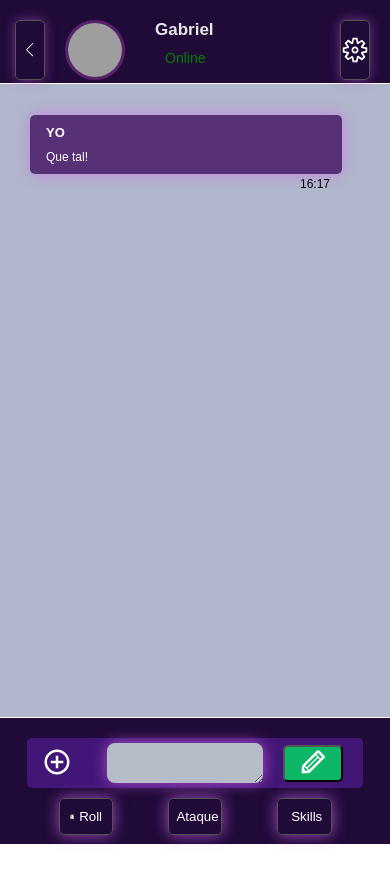
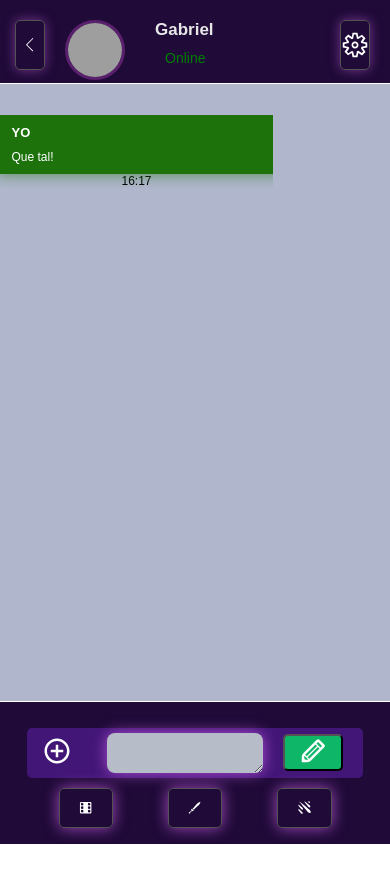
Before and after one commit to sirsantoii-rgb/Trabajo-Practico-React-Gabriel-Santomero, a React (Vite) app: page /contacto/1 in a window 390 px wide. Shown: the top 882 px of the page. Built offline with nearby package versions, Linux system fonts and the light colour scheme; grey boxes are pictures that could not be loaded.

Commit message:
6-10 funcionando 1

```diff
--- a/src/Components/ChatWindow/ChatWindow.css
+++ b/src/Components/ChatWindow/ChatWindow.css
@@ -6,8 +6,15 @@
 
 .menssage__screen{
     position: absolute;
-    width: 100%;
+    width: 70vw;
     height: 100%;
     top: 100px;
     overflow-y: scroll;
 }
+
+/* ----------------------responsive 900px---------------- */
+@media screen and (max-width: 900px){
+    .menssage__screen{
+    width: 100vw;
+    }
+}
--- a/src/Components/MensajeScreen/FormMenssage/FormMenssage.css
+++ b/src/Components/MensajeScreen/FormMenssage/FormMenssage.css
@@ -56,7 +56,6 @@
 
 .form__menssage-emoji{
     width: 60px;
-    /* margin-right: 20px; */
     border: none;
     font-size: 15px;
     background-color: rgba(14, 182, 104, 0) ;
@@ -113,3 +112,12 @@
     }
 
 }
+
+/* ----------------------responsive 900px---------------- */
+
+@media screen and (max-width: 900px){
+    .form__menssage-container{
+    height: 17vh;
+    bottom: 0px;
+}
+}
--- a/src/Components/MensajeScreen/FormMenssage/FormMenssage.jsx
+++ b/src/Components/MensajeScreen/FormMenssage/FormMenssage.jsx
@@ -60,14 +60,14 @@ const FormMenssage = ({ onCreateNewMessage }) => {
         </form>
       </div>
       <div className='form__menssage__buttons'>
-        <button type="button" className='form__menssage__buttons__roll' onClick={toggleDiceMenu}>
-          <GiDiceSixFacesSix /> Roll
+        <button type="button" className='form__menssage__buttons__roll ' onClick={toggleDiceMenu}>
+          <GiDiceSixFacesSix /> <span className='display__none'>Roll</span>
         </button>
         <button type="button" className='form__menssage__buttons__roll' onClick={toggleAtackMenu}>
-          <GiGladius /> Ataque
+          <GiGladius /> <span className='display__none'> Ataque </span>
         </button>
         <button type="button" className='form__menssage__buttons__roll' onClick={toggleSkillsMenu}>
-          <GiHeavyRain /> Skills
+          <GiHeavyRain /> <span className='display__none'> Skills </span>
         </button>
       </div>
 
--- a/src/Components/MensajeScreen/HeaderMenssage/HeaderMenssage.css
+++ b/src/Components/MensajeScreen/HeaderMenssage/HeaderMenssage.css
@@ -165,7 +165,7 @@
     }
 
     .header__stats-button{
-        height: 60px;
+        height: 50px;
         width: 30px;
         display: flex;
         align-items: center;
@@ -173,7 +173,7 @@
     }
 
     .header__user__back{
-        height: 60px;
+        height: 50px;
         width: 30px;
         display: flex;
         align-items: center;
@@ -184,3 +184,34 @@
         display: none;
     }
 }
+/* ----------------------responsive 320px---------------- */
+@media screen and (max-width: 320px){
+        .header__stats-button{
+        height: 30px;
+        width: 30px;
+        display: flex;
+        align-items: center;
+        justify-content: center;
+    }
+
+        .header__user__back{
+        height: 30px;
+        width: 30px;
+        display: flex;
+        align-items: center;
+        justify-content: center;
+    }
+
+    .header__user__image{
+    width: 40px;
+    height: 40px;
+    margin-left: 20px;
+    border-radius: 50%;
+    border: 3px solid rgb(91, 32, 109);
+    position: relative;
+    }
+
+    .header__user__info_container{
+    gap: 0px;
+    }
+}
--- a/src/Components/MensajeScreen/MenssageCard/MenssageCard.css
+++ b/src/Components/MensajeScreen/MenssageCard/MenssageCard.css
@@ -1,7 +1,18 @@
+
+.menssage__card__container{
+    display: flex;
+    flex-direction: column;
+    align-items: center;
+    justify-content: center;
+    left: 10px;
+
+}
+
 .menssage__card{
+
     min-height: 20%;
     width: 40%;
-    background-color: rgb(87, 49, 117);
+    background-color: rgb(41, 23, 54);
     border-radius: 5px ;
     border: 1px solid rgb(214, 101, 240,);
     margin-left: 30px;
@@ -15,7 +26,21 @@
 
 }
 
-
+.my-message{
+    min-height: 20%;
+    width: 40%;
+    background-color: rgb(29, 114, 12);
+    border-radius: 5px ;
+    border: 1px solid rgb(214, 101, 240,);
+    margin-left: 30px;
+    padding: 10px 0 10px 0;
+    box-shadow: 0 0 4mm rgba(29, 114, 12, 0.671);
+    z-index: 1;
+    display: flex;
+    flex-direction: column;
+    gap: 10px;
+    cursor: pointer;
+}
 
 .name__user__menssagecard{
     color: white;
@@ -37,7 +62,7 @@
      color: black;
     font-size: 12px;
     font-family: Arial, Helvetica, sans-serif;
-    margin-left: 300px
+
 }
 
 /* ----------------------responsive 900px---------------- */
@@ -47,3 +72,12 @@
         width: 80vw;
     }
 }
+
+/* ----------------------responsive 320px---------------- */
+@media screen and (max-width: 320px) {
+
+    .menssage__card{
+        width: 80vw;
+    }
+
+}
--- a/src/Components/MensajeScreen/MenssageCard/MenssageCard.jsx
+++ b/src/Components/MensajeScreen/MenssageCard/MenssageCard.jsx
@@ -2,13 +2,16 @@ import React from 'react'
 import './MenssageCard.css'
 
 const MenssagerCard = (propiedades) => {
+
+  const isUserMessage = propiedades.author === "YO";
+
   return (
-    <div >
-        <div className='menssage__card'>
-            <h1 className='name__user__menssagecard'>{propiedades.author}</h1>
-            <p className='menssage__card__text'>{propiedades.content}</p>
-        </div>
-            <span className='menssage__card__date'>{propiedades.timestamp}</span>
+    <div className={`menssage__card__container ${isUserMessage ? 'user-message' : 'other-message'}`}>
+      <div className={`menssage__card ${isUserMessage ? 'my-message' : ''}`}>
+        <h1 className='name__user__menssagecard'>{propiedades.author}</h1>
+        <p className='menssage__card__text'>{propiedades.content}</p>
+      </div>
+      <span className='menssage__card__date'>{propiedades.timestamp}</span>
     </div>
   )
 }
--- a/src/Components/MensajeScreen/MenssageScreen.css
+++ b/src/Components/MensajeScreen/MenssageScreen.css
@@ -1,5 +1,6 @@
 .menssager__screen{
     margin-top: 15px;
-    width: 100%;
+    width: 70vw;
+    overflow-x: hidden;
 
 }
--- a/src/Components/MensajeScreen/MenssagerScreen.jsx
+++ b/src/Components/MensajeScreen/MenssagerScreen.jsx
@@ -20,7 +20,7 @@ const MenssagerScreen = (props) => {
 }
   )
   return (
-    <div>
+    <div >
       {messages_list_JSX}
     </div>
   )
--- a/src/Components/WindowsMessanger/WindowsMessanger.css
+++ b/src/Components/WindowsMessanger/WindowsMessanger.css
@@ -20,6 +20,7 @@
     width: 100%;
     height: 100vh;
     overflow-y: hidden;
+    overflow-x: hidden ;
 
 }
 
```
